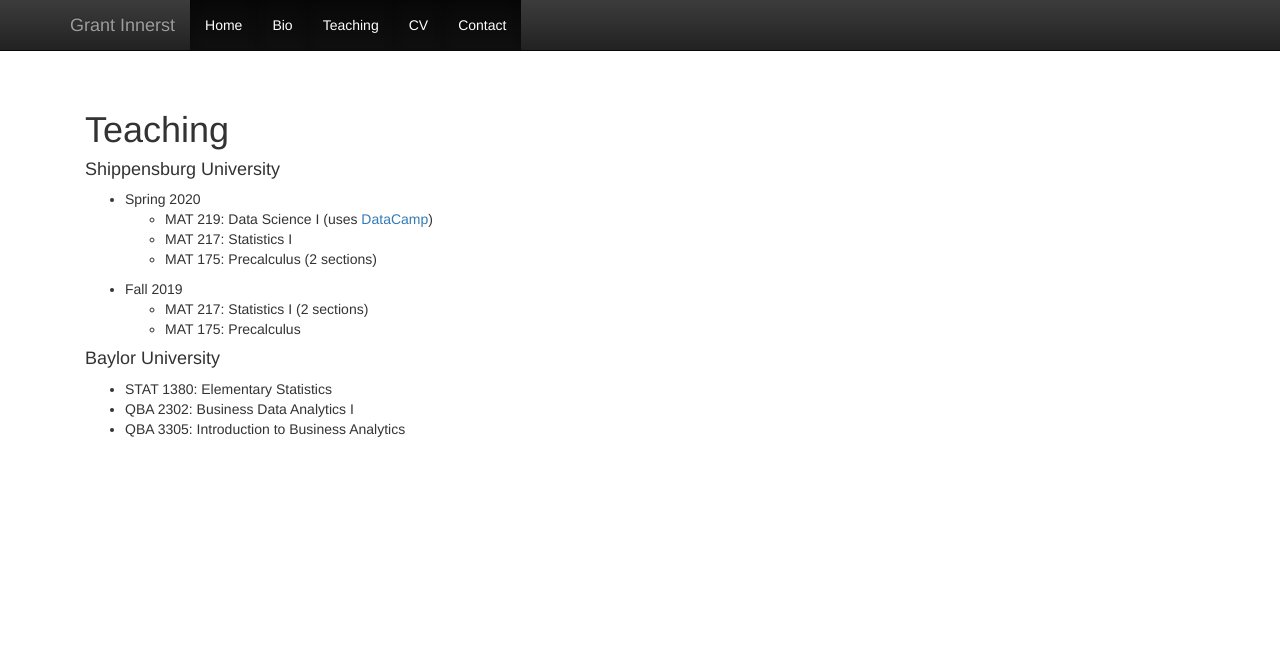
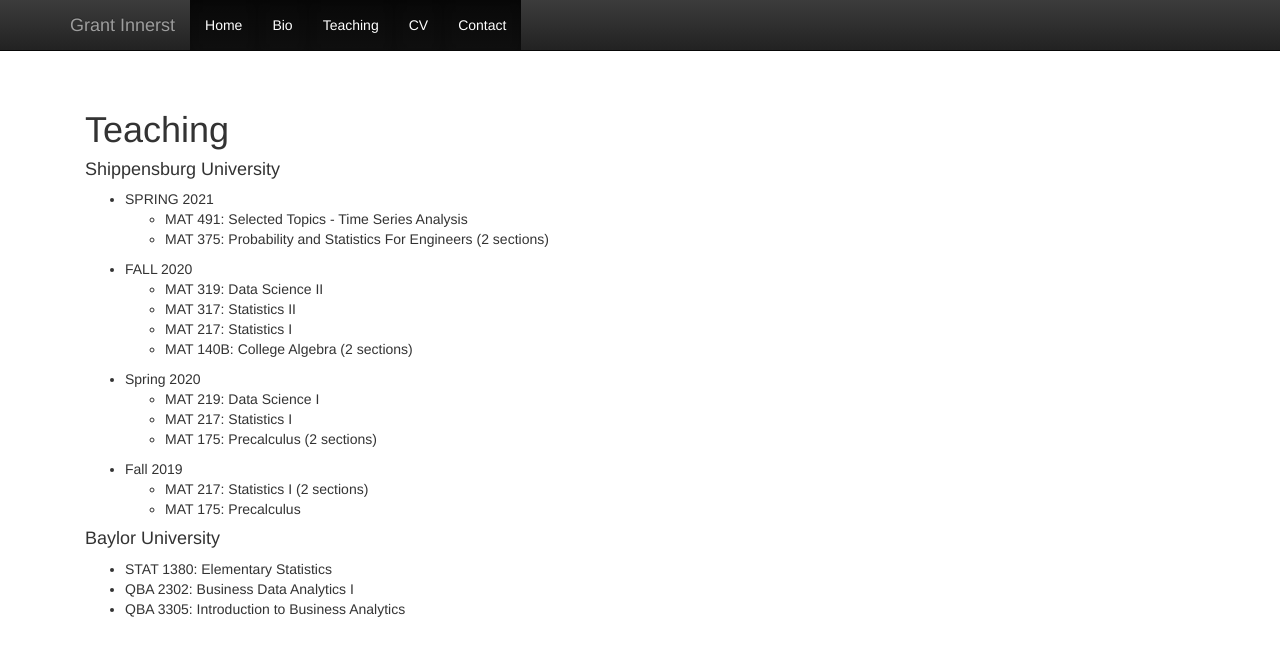
Before and after one commit to GrantInnerst/GrantInnerst.github.io, a Jekyll site: the page built from teaching.html, in a window 1280 px wide. Shown: the top 656 px of the page. Built offline with Jekyll 4.4.1, drawn with Linux system fonts in a browser that asks for light colours; nearby versions of some CDN libraries; library files that are not in the unit come from our copies.

Commit message:
update CV and teaching sections

```diff
--- a/teaching.html
+++ b/teaching.html
@@ -9,9 +9,25 @@ title: 'Teaching'
 
   <p class="content" style="padding:0px;margin:0px 20px 0px;">
     <ul>
+    <li>SPRING 2021</li>
+    <ul>
+      <li>MAT 491: Selected Topics - Time Series Analysis</li>
+      <li>MAT 375: Probability and Statistics For Engineers (2 sections)</li>
+    </ul>
+  </ul>
+    <ul>
+    <li>FALL 2020</li>
+    <ul>
+      <li>MAT 319: Data Science II</li>
+      <li>MAT 317: Statistics II</li>
+      <li> MAT 217: Statistics I </li>
+      <li> MAT 140B: College Algebra (2 sections)</li>
+    </ul>
+  </ul>
+    <ul>
     <li>Spring 2020</li>
     <ul>
-      <li>MAT 219: Data Science I (uses <a href="https://www.datacamp.com/home">DataCamp</a>)</li>
+      <li>MAT 219: Data Science I</li>
       <li> MAT 217: Statistics I </li>
       <li> MAT 175: Precalculus (2 sections)</li>
     </ul>
```
Also changed, not shown: 2 other files.
